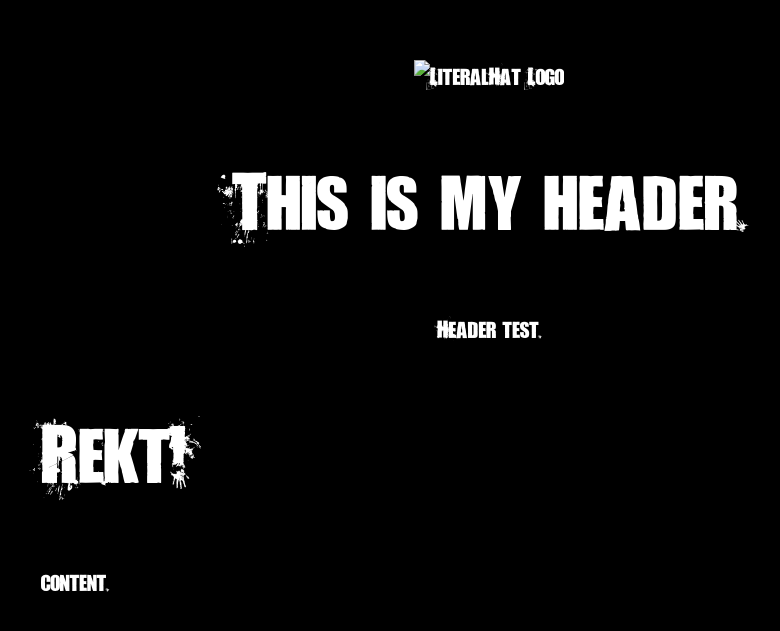
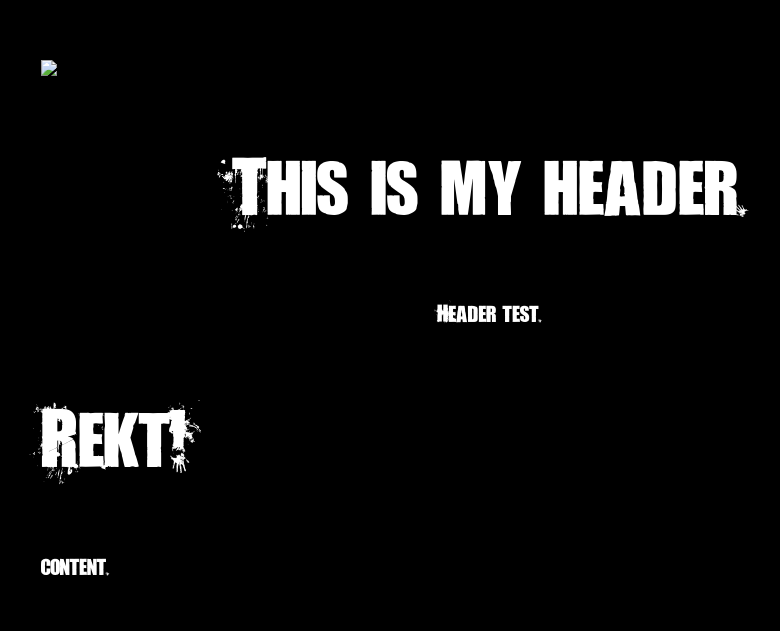
Before and after one commit to LiteralHat/literalhat.github.io, a Jekyll site: the page built from index.html, in a window 1280 px wide. Shown: the top 631 px of the page, without its empty margins (151-931 px from the left). Built offline with Jekyll 4.4.1, drawn with Linux system fonts in a browser that asks for light colours; Markdown is read by kramdown in place of the engine named in the settings.

Commit message:
Update default.html

```diff
--- a/_layouts/default.html
+++ b/_layouts/default.html
@@ -18,7 +18,7 @@
 		</style>
 	</head>
 	<body>
-		<p class="centerimage"><img src="LiteralHat2021MainWhiteCropped.png" alt="LiteralHat Logo"></p>
+		<img src="LiteralHat2021MainWhiteCropped.png" alt="LiteralHat" class="centerimage">
         	<h1 align="center">This is my header.</h1>
 		<p align="center">Header test.</p>
      		{{ content }}
```
